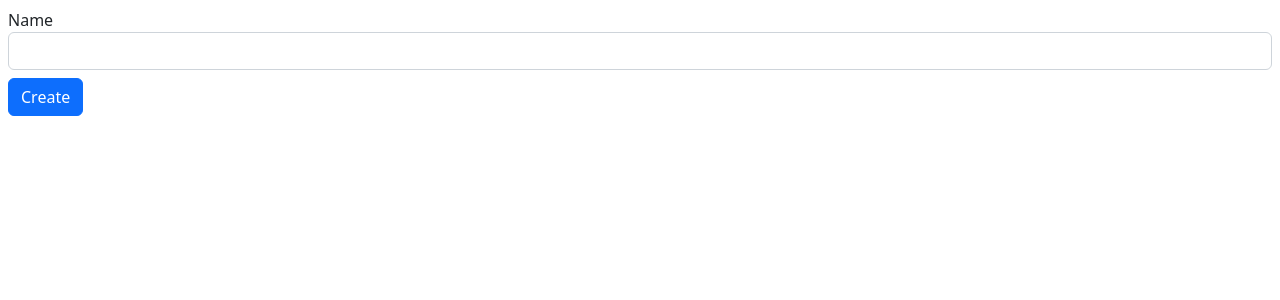
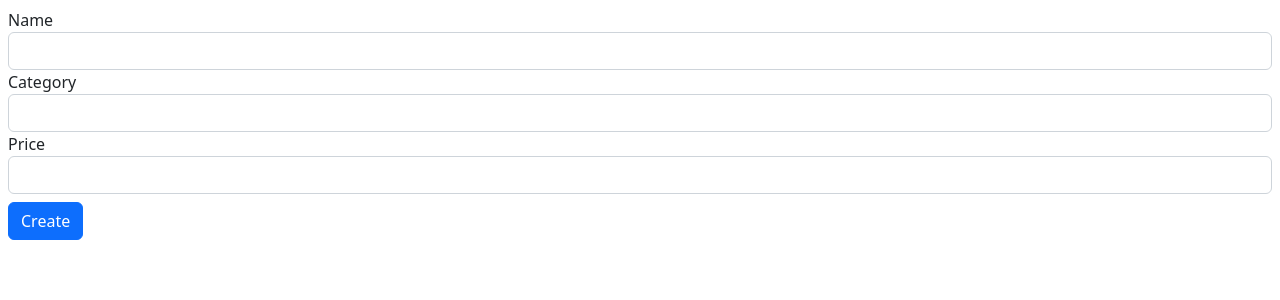
Before and after one commit to mattdeba/10-angular, an Angular app: page / in a window 1280 px wide. Shown: the top 300 px of the page. Built offline with nearby package versions, Linux system fonts and the light colour scheme.

Commit message:
12-25Ajouter des éléments de formulaire dans le fichier template.html

```diff
--- a/src/app/template.html
+++ b/src/app/template.html
@@ -18,12 +18,16 @@
              required
              minlength="5"
              pattern="^[A-Za-z ]+$" />
-      <ul class="text-danger list-unstyled mt-1"
-          *ngIf="(formSubmitted || name.dirty) && name.invalid">
-        <li *ngFor="let error of getValidationMessages(name)">
-          {{error}}
-        </li>
-      </ul>
+    </div>
+    <div class="form-group">
+      <label>Category</label>
+      <input class="form-control" name="category"
+             [(ngModel)]="newProduct.category" required />
+    </div>
+    <div class="form-group">
+      <label>Price</label>
+      <input class="form-control" name="price"
+             [(ngModel)]="newProduct.price" required type="number"/>
     </div>
     <button class="btn btn-primary mt-2" type="submit"
             [disabled]="formSubmitted && form.invalid"
```
